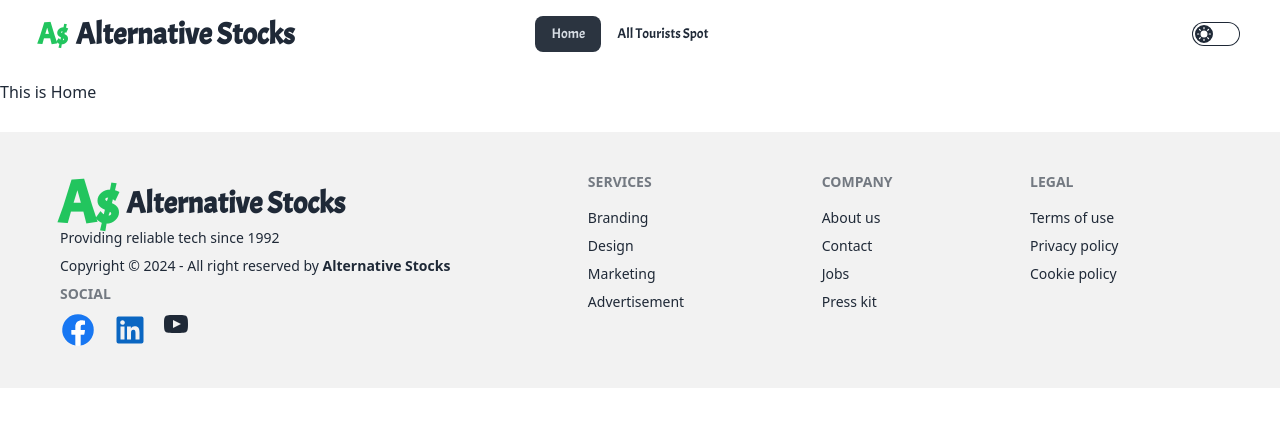
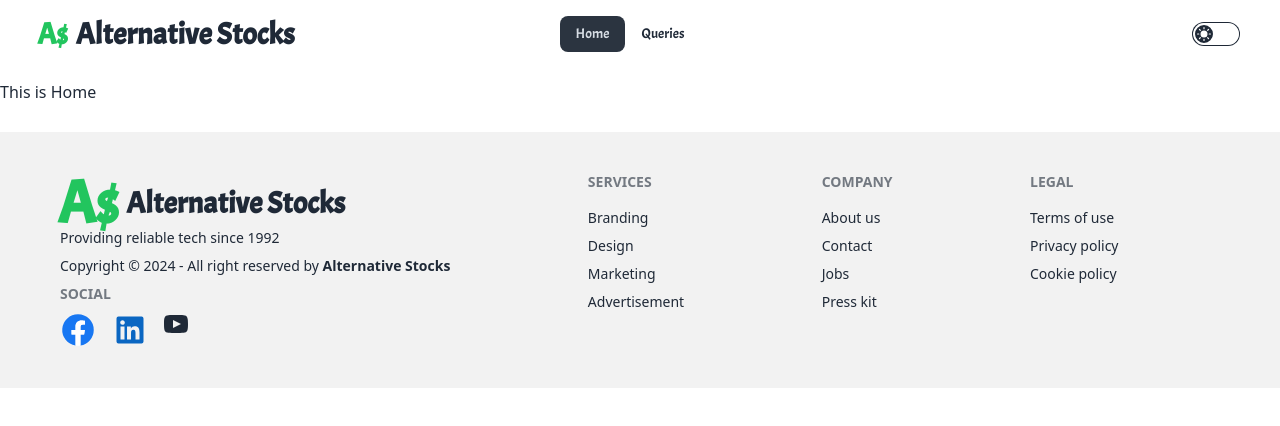
Before and after one commit to Anik98Bh/b9a11-client-side-Anik98Bh, a React (Vite) app: page / in a window 1280 px wide. Shown: the top 426 px of the page. Built offline with nearby package versions, Linux system fonts and the light colour scheme.

Commit message:
create queries component

```diff
--- /dev/null
+++ b/src/components/Queries/Queries.jsx
@@ -0,0 +1,10 @@
+
+const Queries = () => {
+    return (
+        <div>
+            <h1>Queries</h1>
+        </div>
+    );
+};
+
+export default Queries;
--- a/src/pages/shared/Navbar/Navbar.jsx
+++ b/src/pages/shared/Navbar/Navbar.jsx
@@ -37,8 +37,8 @@
         <a data-tooltip-id="my-tooltip" data-tooltip-content="Home">
             <li><NavLink to="/" className="font-acma">Home</NavLink></li>
         </a>
-        <a data-tooltip-id="my-tooltip" data-tooltip-content="All Tourists Spot">
-            <li><NavLink to="/allTourists" className="font-acma">All Tourists Spot</NavLink></li>
+        <a data-tooltip-id="my-tooltip" data-tooltip-content="Queries">
+            <li><NavLink to="/queries" className="font-acma">Queries</NavLink></li>
         </a>
         {/* <a data-tooltip-id="my-tooltip" data-tooltip-content="Add Tourists Spot">
             {user && <li><NavLink to="/addTourists" className="font-acma">Add Tourists Spot</NavLink></li>}
--- a/src/routes/router.jsx
+++ b/src/routes/router.jsx
@@ -2,6 +2,7 @@
 import Root from "../layout/Root";
 import Home from "../pages/Home/Home";
 import ErrorPage from "../pages/ErrorPage/ErrorPage";
+import Queries from "../components/Queries/Queries";
 
 const router = createBrowserRouter([
     {
@@ -13,6 +14,10 @@
           path: "/",
           element: <Home></Home>
         },
+        {
+          path: "/queries",
+          element: <Queries></Queries>
+        },
       ],
     },
   ]);
```
